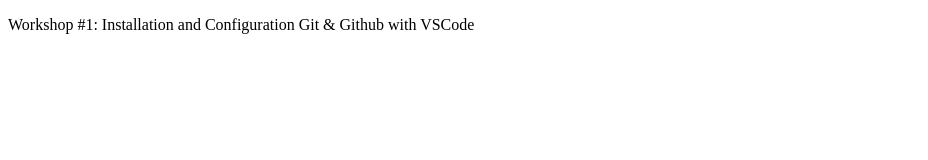
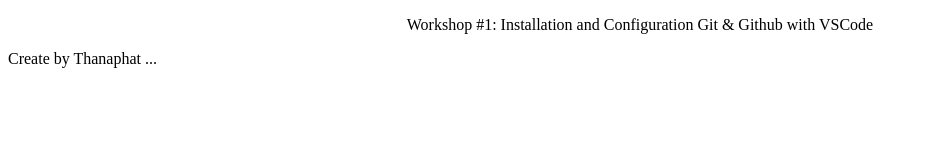
Before and after one commit to Iizensx/CSI204L003, a plain HTML site: page index.html in a window 1280 px wide. Shown: the whole page, without its empty margins (0-928 px from the left). Drawn offline with Linux system fonts and the light colour scheme.

Commit message:
Update index page

```diff
--- a/index.html
+++ b/index.html
@@ -6,7 +6,10 @@
     <title>Document</title>
 </head>
 <body>
-    <p>Workshop #1: Installation and Configuration Git & Github with VSCode</p>
+    <center>
+        <p>Workshop #1: Installation and Configuration Git & Github with VSCode</p>
+    </center>
+    <p>Create by Thanaphat ...</p>
 
 </body>
 </html>
```
